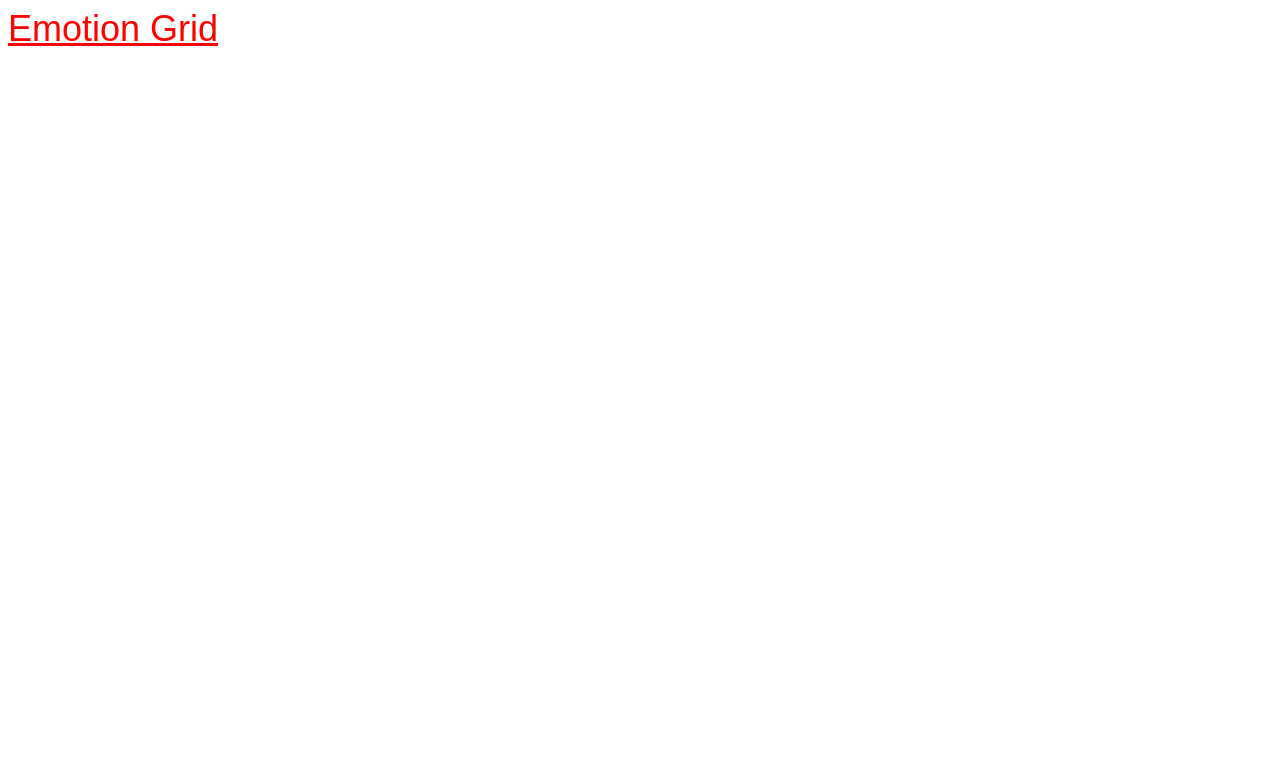
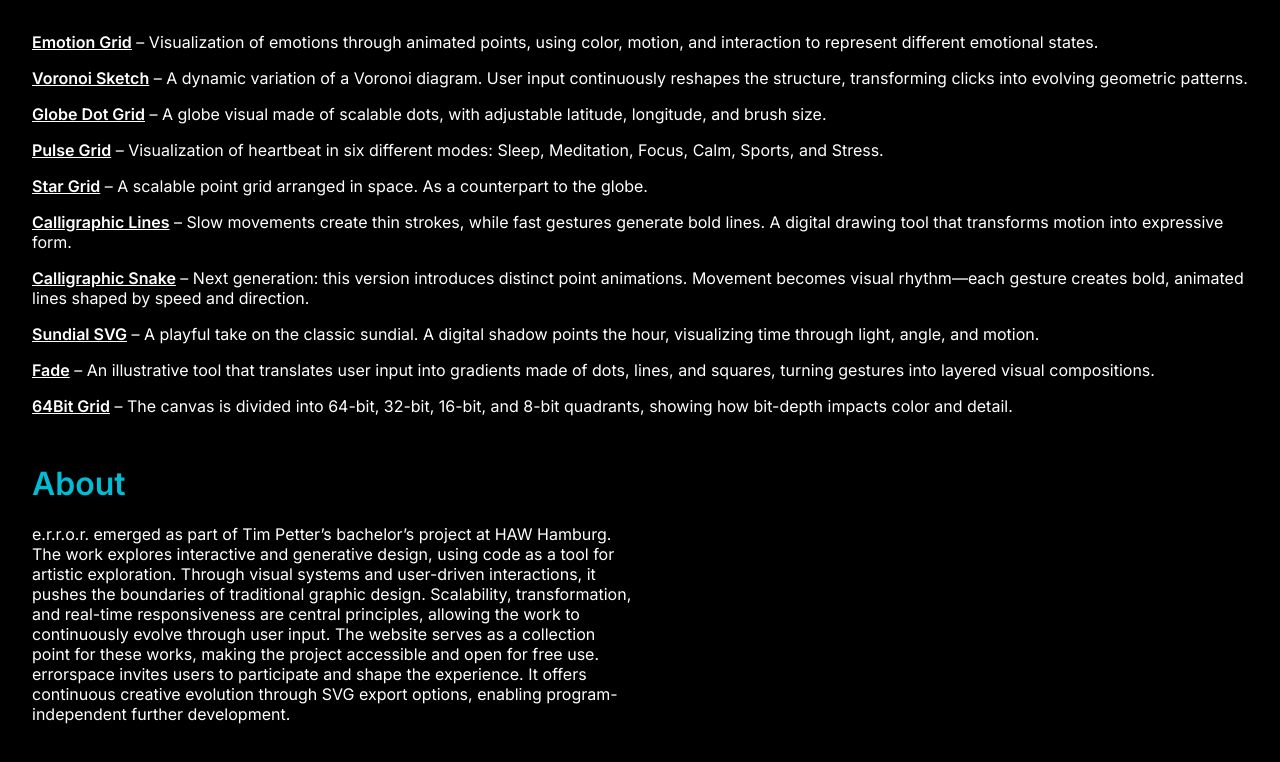
Before and after one commit to Timtxt/error, a plain HTML site: page index.html in a window 1280 px wide. Drawn offline with Linux system fonts and the light colour scheme.

Commit message:
Update index.html

```diff
--- a/index.html
+++ b/index.html
@@ -1,21 +1,93 @@
 <!DOCTYPE html>
-<html lang="de">
+<html lang="en">
 <head>
-    <meta charset="UTF-8">
-    <meta name="viewport" content="width=device-width, initial-scale=1.0">
-    <title>Tools</title>
+  <meta charset="UTF-8">
+  <title>errorspace</title>
 
-    <style>
-        a {
-  color: red;
-  font-size: 36px;
-  font-family: Arial;
-}
+  <!-- Inter Font -->
+  <link href="https://fonts.googleapis.com/css2?family=Inter:wght@400;600&display=swap" rel="stylesheet">
 
-    </style>
+  <style>
+    body {
+      font-family: 'Inter', sans-serif;
+      background: #000000;
+      margin: 2rem;
+      color: #ffffff;
+    }
+
+    ul {
+      list-style-type: none;
+      padding-left: 0;
+    }
+
+    li {
+      margin-bottom: 1rem;
+    }
+
+    a {
+      color: #ffffff;
+      text-decoration: underline;
+      font-weight: 600;
+      transition: color 0.3s;
+    }
+
+    a:hover {
+      color: #999999;
+    }
+
+    h1 {
+      color: #00bcd4;
+      margin-top: 3rem;
+    }
+
+    p {
+      max-width: 600px;
+      margin-bottom: 1.5rem;
+    }
+  </style>
 </head>
+
 <body>
-<a href="https://emotionssvg.netlify.app/">Emotion Grid</a>
+
+  <ul>
+    <li>
+      <a href="https://emotionssvg.netlify.app/" target="_blank">Emotion Grid</a> – Visualization of emotions through animated points, using color, motion, and interaction to represent different emotional states.
+    </li>
+    <li>
+      <a href="https://voronoitool.netlify.app/" target="_blank">Voronoi Sketch</a> – A dynamic variation of a Voronoi diagram. User input continuously reshapes the structure, transforming clicks into evolving geometric patterns.
+    </li>
+    <li>
+      <a href="https://globussvg.netlify.app/" target="_blank">Globe Dot Grid</a> – A globe visual made of scalable dots, with adjustable latitude, longitude, and brush size.
+    </li>
+    <li>
+      <a href="https://pulsesvg.netlify.app/" target="_blank">Pulse Grid</a> – Visualization of heartbeat in six different modes: Sleep, Meditation, Focus, Calm, Sports, and Stress.
+    </li>
+    <li>
+      <a href="https://stargridsvg.netlify.app/" target="_blank">Star Grid</a> – A scalable point grid arranged in space. As a counterpart to the globe.
+    </li>
+    <li>
+      <a href="https://app.netlify.com/sites/callygraphic/" target="_blank">Calligraphic Lines</a> – Slow movements create thin strokes, while fast gestures generate bold lines. A digital drawing tool that transforms motion into expressive form.
+    </li>
+    <li>
+      <a href="https://wurmy.netlify.app/" target="_blank">Calligraphic Snake</a> – Next generation: this version introduces distinct point animations. Movement becomes visual rhythm—each gesture creates bold, animated lines shaped by speed and direction.
+    </li>
+    <li>
+      <a href="https://app.netlify.com/sites/sundialsvg/" target="_blank">Sundial SVG</a> – A playful take on the classic sundial. A digital shadow points the hour, visualizing time through light, angle, and motion.
+    </li>
+    <li>
+      <a href="https://fadetool.netlify.app/" target="_blank">Fade</a> – An illustrative tool that translates user input into gradients made of dots, lines, and squares, turning gestures into layered visual compositions.
+    </li>
+    <li>
+      <a href="https://64bitgrid.netlify.app/" target="_blank">64Bit Grid</a> – The canvas is divided into 64-bit, 32-bit, 16-bit, and 8-bit quadrants, showing how bit-depth impacts color and detail.
+    </li>
+  </ul>
+
+  <h1>About</h1>
+  <p>
+    </em>e.r.r.o.r. emerged as part of Tim Petter’s bachelor’s project at HAW Hamburg. The work explores interactive and generative design, using code as a tool for artistic exploration. Through visual systems and user-driven interactions, it pushes the boundaries of traditional graphic design. Scalability, transformation, and real-time responsiveness are central principles, allowing the work to continuously evolve through user input.
+
+The website serves as a collection point for these works, making the project accessible and open for free use. errorspace invites users to participate and shape the experience. It offers continuous creative evolution through SVG export options, enabling program-independent further development.
+  </p>
 
 </body>
 </html>
```
